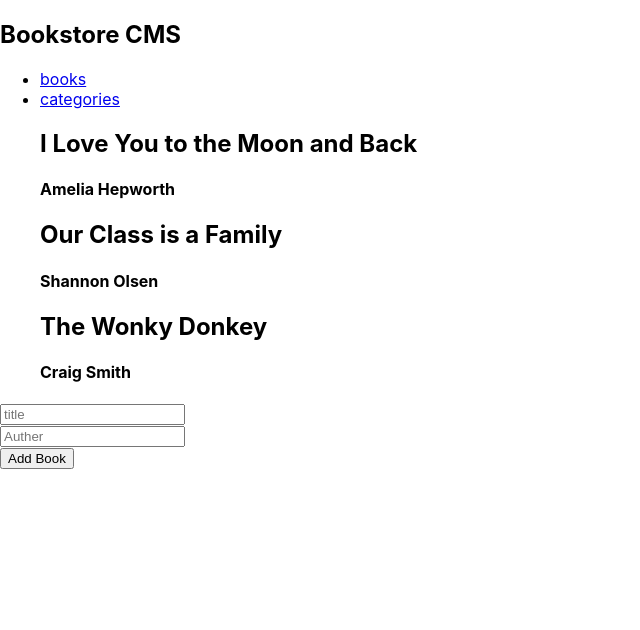
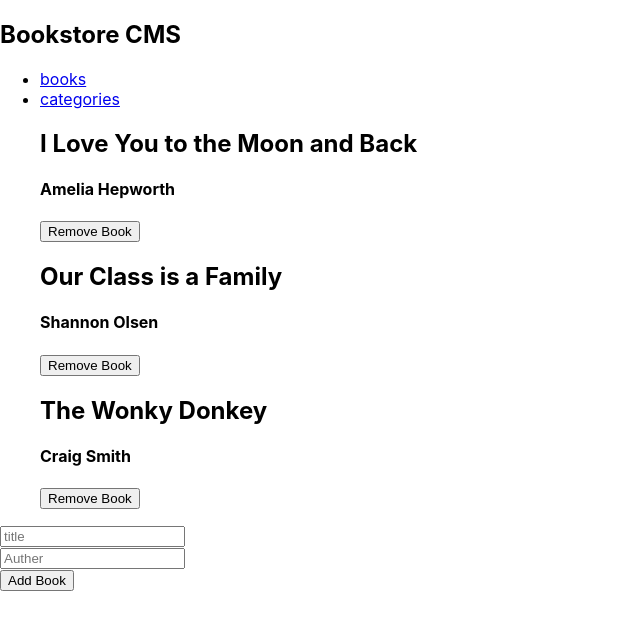
Before and after one commit to maaloum/Bookstore-React, a React (Create React App) app: page / in a window 1280 px wide. Shown: the top 630 px of the page, without its empty margins (0-640 px from the left). Built offline with nearby package versions, Linux system fonts and the light colour scheme.

Commit message:
add remove button

```diff
--- a/src/components/Book.js
+++ b/src/components/Book.js
@@ -7,6 +7,7 @@ const Book = (props) => {
     <div>
       <h2>{title}</h2>
       <h4>{author}</h4>
+      <button type="button">Remove Book</button>
     </div>
 
   );
```
